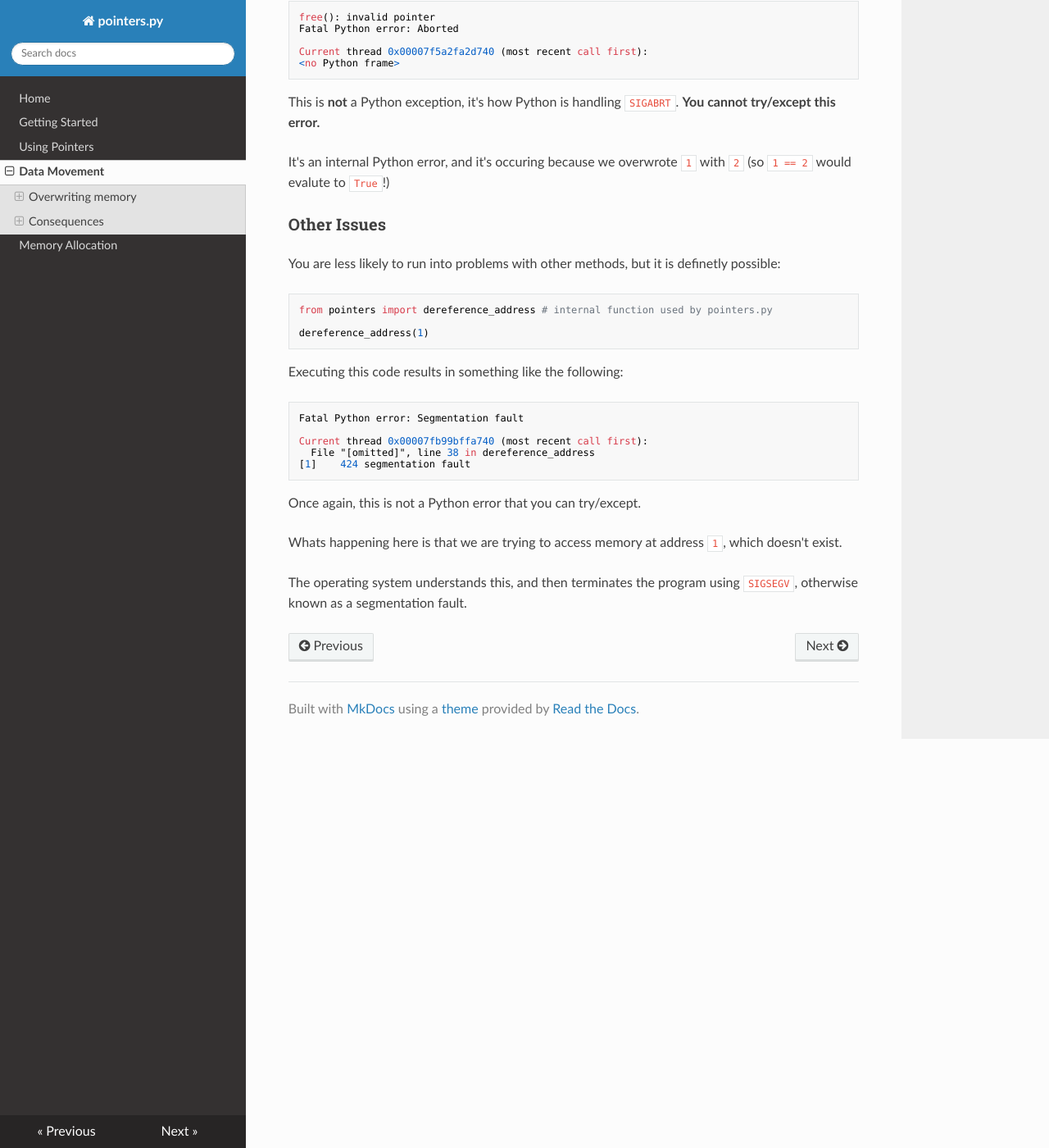
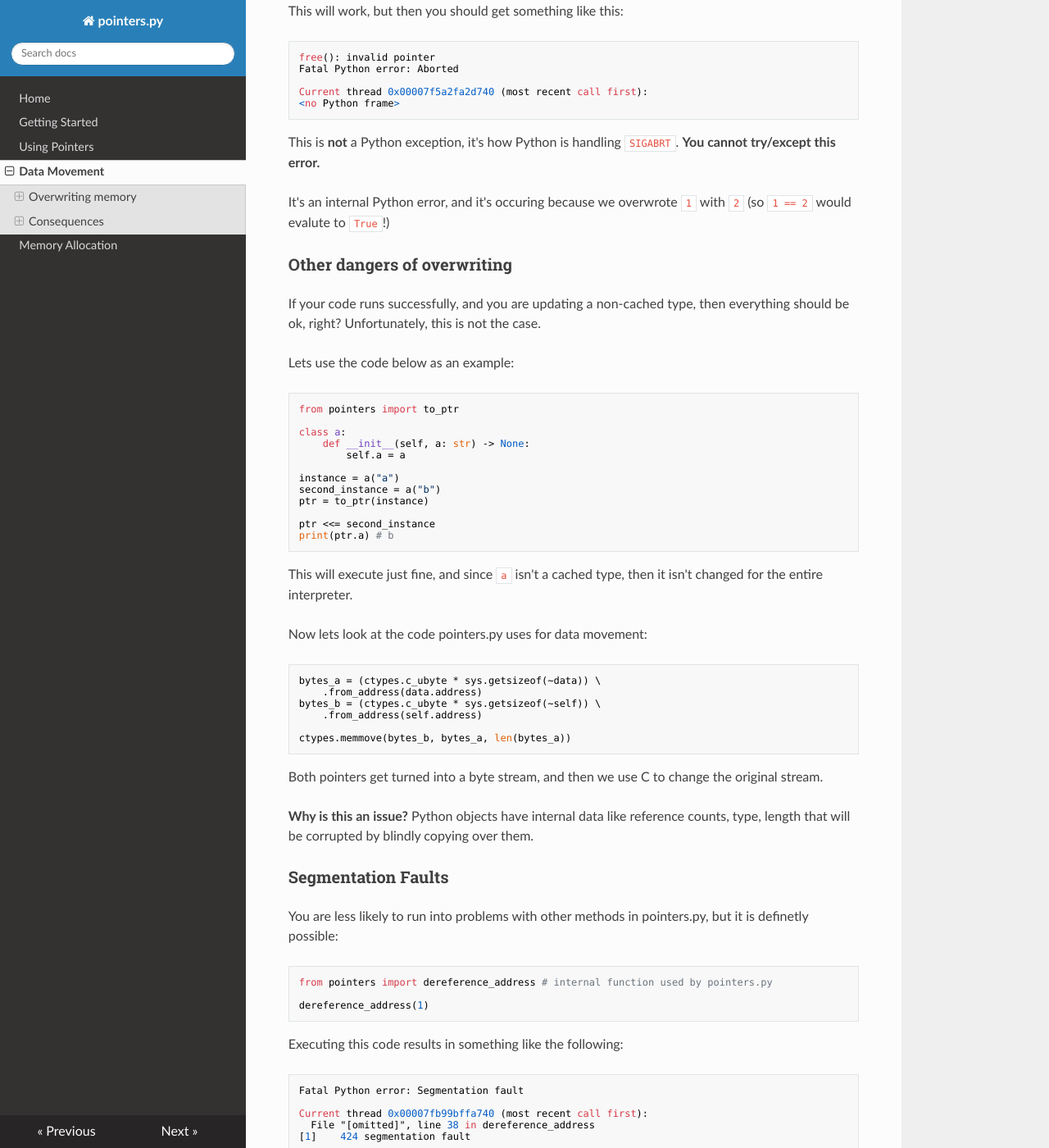
Before and after one commit to ZeroIntensity/pointers.py, an MkDocs documentation site: the page built from docs/movement.md, in a window 1280 px wide and 1400 px high, scrolled down 1703 px. Shown: the whole window at 82% size. Built offline with MkDocs 1.6.1, drawn with Linux system fonts in a browser that asks for light colours; nearby versions of some CDN libraries; some of the changed text lies outside the part shown.

Commit message:
update docs

````diff
--- a/docs/movement.md
+++ b/docs/movement.md
@@ -20,6 +20,8 @@ print(~ptr)
 This is extremely dangerous, since we are overwriting the string `"test"` with `"hello world"`.
 
 That means that if we try to use the string `"test"` anywhere else, then it will be switched with `"hello world"`
+
+**Note:** Data movement will only change the literal on cached types (such as `int` and `str`)
 
 ```py
 ptr.move(ptr2)
@@ -66,7 +68,7 @@ print(~ptr)
 
 ## Consequences
 
-After you are finished crying after accidentally overwriting your newborn child using this library, what actually happens when we break something with overwriting?
+After you are finished crying from accidentally overwriting your newborn child using this library, what actually happens when we break something with overwriting?
 
 Lets use the following code as an example:
 
@@ -97,9 +99,48 @@ This is **not** a Python exception, it's how Python is handling `SIGABRT`. **You
 
 It's an internal Python error, and it's occuring because we overwrote `1` with `2` (so `1 == 2` would evalute to `True`!)
 
-### Other Issues
+### Other dangers of overwriting
 
-You are less likely to run into problems with other methods, but it is definetly possible:
+If your code runs successfully, and you are updating a non-cached type, then everything should be ok, right? Unfortunately, this is not the case.
+
+Lets use the code below as an example:
+
+```py
+from pointers import to_ptr
+
+class a:
+    def __init__(self, a: str) -> None:
+        self.a = a
+
+instance = a("a")
+second_instance = a("b")
+ptr = to_ptr(instance)
+
+ptr <<= second_instance
+print(ptr.a) # b
+```
+
+This will execute just fine, and since `a` isn't a cached type, then it isn't changed for the entire interpreter.
+
+Now lets look at the code pointers.py uses for data movement:
+
+```py
+bytes_a = (ctypes.c_ubyte * sys.getsizeof(~data)) \
+    .from_address(data.address)
+bytes_b = (ctypes.c_ubyte * sys.getsizeof(~self)) \
+    .from_address(self.address)
+
+ctypes.memmove(bytes_b, bytes_a, len(bytes_a))
+```
+
+Both pointers get turned into a byte stream, and then we use C to change the original stream.
+
+**Why is this an issue?**
+Python objects have internal data like reference counts, type, length that will be corrupted by blindly copying over them.
+
+### Segmentation Faults
+
+You are less likely to run into problems with other methods in pointers.py, but it is definetly possible:
 
 ```py
 from pointers import dereference_address # internal function used by pointers.py
````
